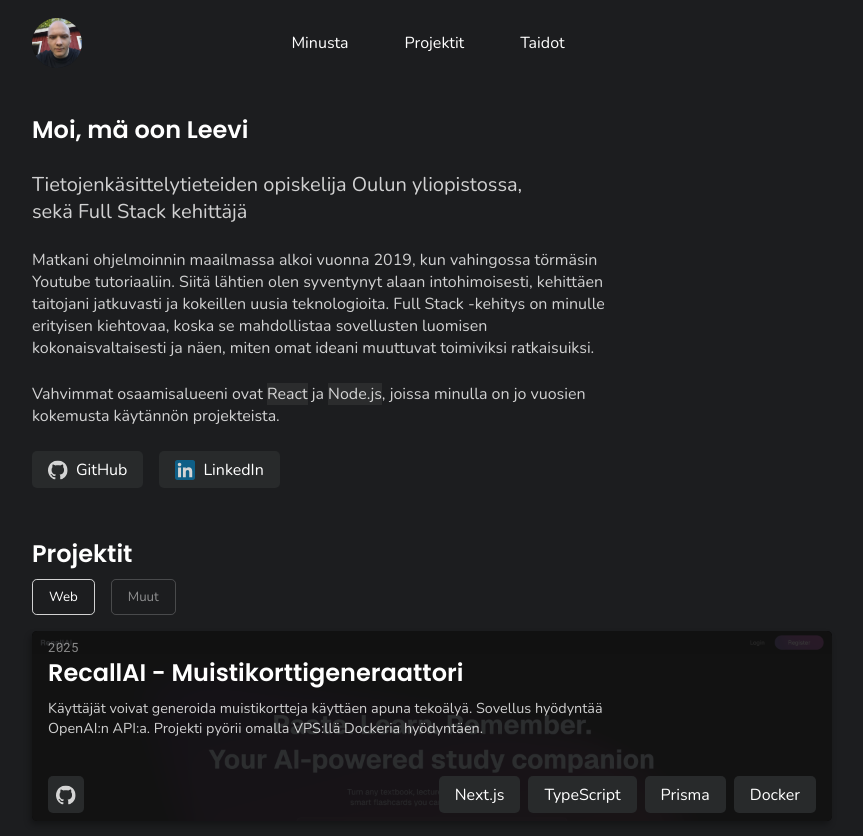
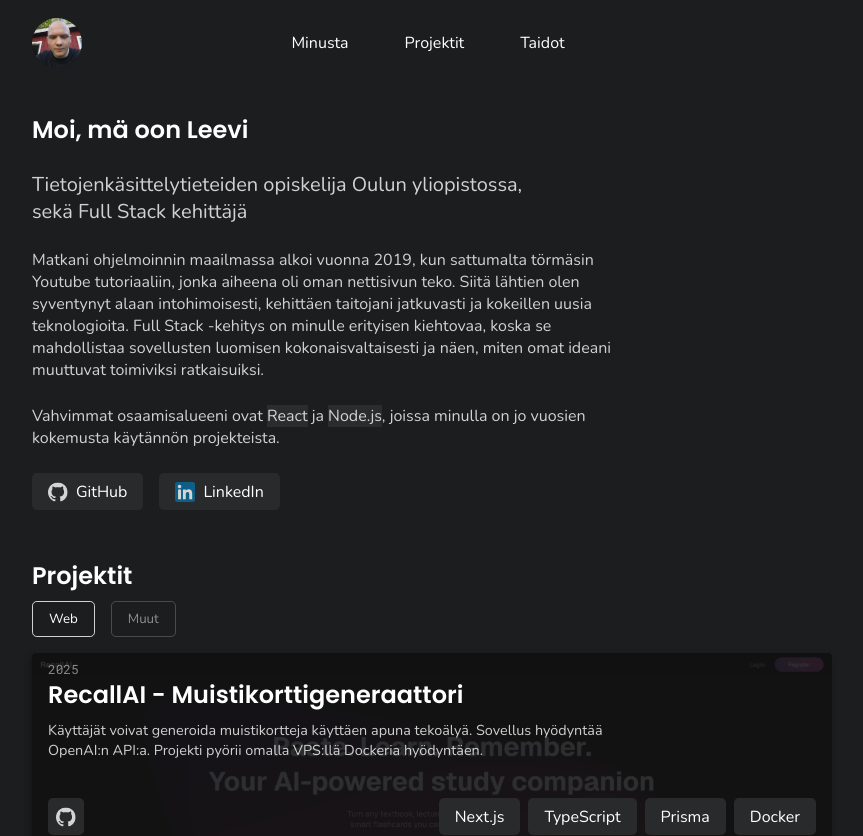
Before and after one commit to leeviko/leevi.dev, a Next.js app: page / in a window 1280 px wide. Shown: the top 836 px of the page, without its empty margins (208-1071 px from the left). Built offline with nearby package versions, Linux system fonts and the light colour scheme.

Commit message:
Update about me

```diff
--- a/components/About.tsx
+++ b/components/About.tsx
@@ -13,8 +13,9 @@ const About = () => {
       </div>
       <div className={styles.textContainer}>
         <p className={styles.text}>
-          Matkani ohjelmoinnin maailmassa alkoi vuonna 2019, kun vahingossa
-          törmäsin Youtube tutoriaaliin. Siitä lähtien olen syventynyt alaan intohimoisesti,
+          Matkani ohjelmoinnin maailmassa alkoi vuonna 2019, kun sattumalta
+          törmäsin Youtube tutoriaaliin, jonka aiheena oli oman nettisivun teko.
+          Siitä lähtien olen syventynyt alaan intohimoisesti,
           kehittäen taitojani jatkuvasti ja kokeillen uusia teknologioita. Full Stack -kehitys on minulle
           erityisen kiehtovaa, koska se mahdollistaa sovellusten luomisen kokonaisvaltaisesti ja näen,
           miten omat ideani muuttuvat toimiviksi ratkaisuiksi.
```
